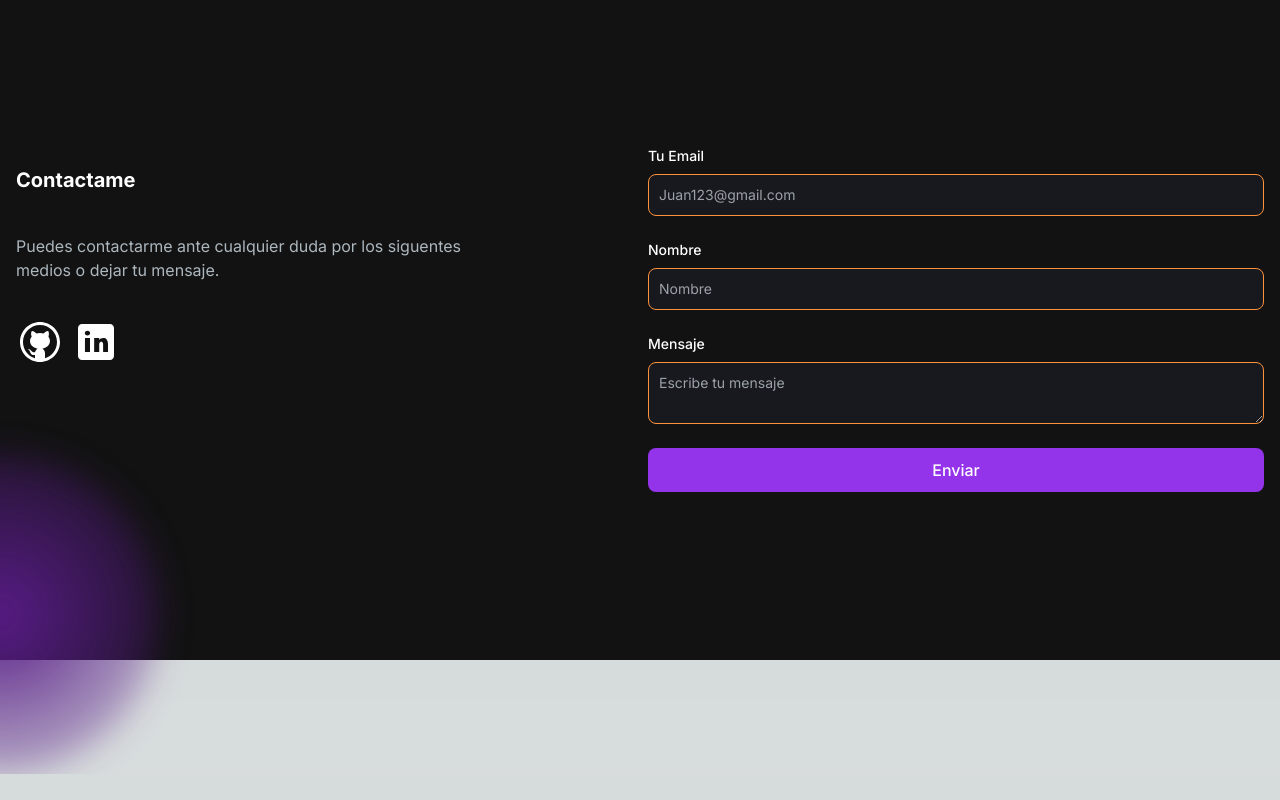
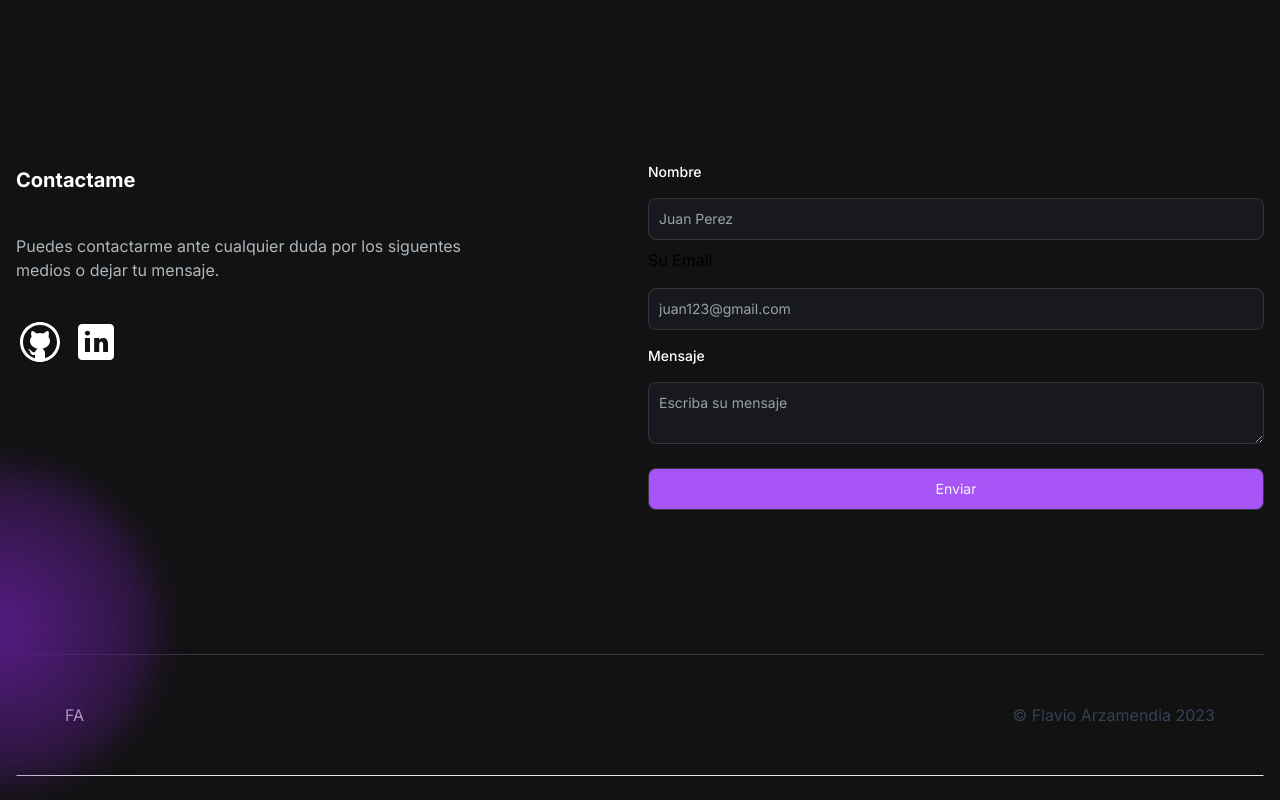
Before and after one commit to Flavioarzamendia/porfolioEnNextjs, a Next.js app: page / in a window 1280 px wide. Shown: the part 2270-3070 px from the top of the page. Before the commit the page ends 3044 px from the top, so only its background shows below. Built offline with nearby package versions, Linux system fonts and the light colour scheme.

Commit message:
Formulario y footer

```diff
--- a/package.json
+++ b/package.json
@@ -11,6 +11,7 @@
   "dependencies": {
     "@heroicons/react": "^2.0.18",
     "autoprefixer": "10.4.16",
+    "axios": "^1.5.1",
     "eslint": "8.50.0",
     "eslint-config-next": "13.5.2",
     "framer-motion": "^10.16.4",
--- /dev/null
+++ b/src/app/components/ContactForm.jsx
@@ -0,0 +1,113 @@
+"use client"
+import React, { useState } from 'react';
+import axios from 'axios';
+
+export default () => {
+  const [status, setStatus] = useState({
+    submitted: false,
+    submitting: false,
+    info: { error: false, msg: null },
+  });
+  const [inputs, setInputs] = useState({
+    name:'',
+    email: '',
+    message: '',
+  });
+  const handleServerResponse = (ok, msg) => {
+    if (ok) {
+      setStatus({
+        submitted: true,
+        submitting: false,
+        info: { error: false, msg: msg },
+      });
+      setInputs({
+        name:'',
+        email: '',
+        message: '',
+      });
+    } else {
+      setStatus({
+        info: { error: true, msg: msg },
+      });
+    }
+  };
+  const handleOnChange = (e) => {
+    e.persist();
+    setInputs((prev) => ({
+      ...prev,
+      [e.target.id]: e.target.value,
+    }));
+    setStatus({
+      submitted: false,
+      submitting: false,
+      info: { error: false, msg: null },
+    });
+  };
+  const handleOnSubmit = (e) => {
+    e.preventDefault();
+    setStatus((prevStatus) => ({ ...prevStatus, submitting: true }));
+    axios({
+      method: 'POST',
+      url: 'https://formspree.io/f/mpzgoqyo',
+      data: inputs,
+    })
+      .then((response) => {
+        handleServerResponse(
+          true,
+          'Su mensaje ha sido enviado con Exito!',
+        );
+      })
+      .catch((error) => {
+        handleServerResponse(false, error.response.data.error);
+      });
+  };
+  return (
+    <main className="z-10">
+      <form onSubmit={handleOnSubmit} className="flex flex-col">
+        <label htmlFor='subject' className="text-white block text-sm mb-2 font-medium mt-4 pb-2">Nombre</label>
+        <input
+          id="name"
+          name="name"
+          onChange={handleOnChange}
+          required
+          value={inputs.name}
+          className="bg-[#18191E] border border-[#33353F] placeholder-[#9CA2A9] text-gray-100 text-sm rounded-lg block w-full p-2.5"
+          placeholder='Juan Perez'
+        />
+        <label htmlFor="email" className='mb-4 pt-2'>Su Email</label>
+        <input
+          id="email"
+          type="email"
+          name="_replyto"
+          onChange={handleOnChange}
+          required
+          value={inputs.email}
+          className="bg-[#18191E] border border-[#33353F] placeholder-[#9CA2A9] text-gray-100 text-sm rounded-lg block w-full p-2.5"
+          placeholder='juan123@gmail.com'
+        />
+        <label htmlFor="message" className="text-white block text-sm mb-2 font-medium mt-4"
+        >Mensaje</label>
+        <textarea
+          id="message"
+          name="message"
+          onChange={handleOnChange}
+          required
+          value={inputs.message}
+          className="bg-[#18191E] border border-[#33353F] placeholder-[#9CA2A9] text-gray-100 text-sm rounded-lg block w-full p-2.5 mt-2"
+          placeholder='Escriba su mensaje'
+        />
+        <button type="submit" disabled={status.submitting} className="bg-purple-500 border hover:bg-purple-600 border-[#33353F] placeholder-[#9CA2A9] text-gray-100 text-sm rounded-lg block w-full p-2.5 mt-6">
+          {!status.submitting
+            ? !status.submitted
+              ? 'Enviar'
+              : 'Enviado'
+            : 'Enviando...'}
+        </button>
+      </form>
+      {status.info.error && (
+        <div className="error">Error: {status.info.msg}</div>
+      )}
+      {!status.info.error && status.info.msg && <p className='text-green-500 mt-3 text-center'>{status.info.msg}</p>}
+    </main>
+  );
+};
--- a/src/app/components/EmailSection.jsx
+++ b/src/app/components/EmailSection.jsx
@@ -1,10 +1,14 @@
-import React from "react";
+"use client"
+import Rect from "react";
 import GithubIcon from "../../../public/github-icon.svg";
 import LinkedinIcon from "../../../public/linkedin-icon.svg";
 import Link from "next/link";
 import Image from "next/image";
+import ContactForm from "./ContactForm";
 
 const EmailSection = () => {
+
+
   return (
     <section
       id="contact"
@@ -29,58 +33,8 @@ const EmailSection = () => {
         </div>
       </div>
       <div className="z-10">
-        <form className="flex flex-col" method="POST">
-          <div className="mb-6">
-            <label
-              htmlFor="email"
-              className="text-white block mb-2 text-sm font-medium"
-            >
-              Tu Email
-            </label>
-            <input
-              type="email"
-              id="email"
-              required
-              className="bg-[#18191E] border border-orange-400 placeholder-[#9CA2A9] text-white text-sm rounded-lg block w-full p-2.5"
-              placeholder="Juan123@gmail.com"
-            />
-          </div>
-          <div className="mb-6">
-            <label
-              htmlFor="subject"
-              className="text-white block text-sm mb-2 font-medium"
-            >
-              Nombre
-            </label>
-            <input
-              type="text"
-              id="subject"
-              required
-              className="bg-[#18191E] border border-orange-400 placeholder-[#9CA2A9] text-white text-sm rounded-lg block w-full p-2.5"
-              placeholder="Nombre"
-            />
-          </div>
-          <div className="mb-6">
-            <label
-              htmlFor="message"
-              className="text-white block text-sm mb-2 font-medium"
-            >
-              Mensaje
-            </label>
-            <textarea
-              name="message"
-              id="message"
-              className="bg-[#18191E] border border-orange-400 placeholder-[#9CA2A9] text-white text-sm rounded-lg block w-full p-2.5"
-              placeholder="Escribe tu mensaje"
-            />
-          </div>
-          <button
-            type="submit"
-            className="bg-purple-600 hover:bg-purple-500 text-white font-medium py-2.5 px-5 rounded-lg w-full"
-          >
-            Enviar
-          </button>
-        </form>
+        <ContactForm></ContactForm>
+
       </div>
     </section>
   );
--- /dev/null
+++ b/src/app/components/Footer.jsx
@@ -0,0 +1,15 @@
+import React from "react";
+
+const Footer = () => {
+    const today = new Date();
+  return (
+    <footer className="footer border z-10 border-t-[#33353F] border-l-transparent border-r-transparent text-white">
+      <div className="container p-12 flex justify-between">
+        <span>FA</span>
+        <p className="text-slate-700"> © Flavio Arzamendia {today.getFullYear()}</p>
+      </div>
+    </footer>
+  );
+};
+
+export default Footer;
--- a/src/app/components/Navbar.jsx
+++ b/src/app/components/Navbar.jsx
@@ -32,7 +32,7 @@ const Navbar = () => {
       <div className="flex container lg:py-4 flex-wrap items-center justify-between mx-auto px-4 py-2">
         <Link
           href={"/"}
-          className="text-2xl md:text-5xl text-white font-bold  "
+          className="text-2xl md:text-5xl text-white font-bold   "
         >
           FA
         </Link>
--- a/src/app/page.js
+++ b/src/app/page.js
@@ -4,6 +4,7 @@ import Navbar from './components/Navbar';
 import AboutSection from './components/AboutSection';
 import ProjectsSection from './components/ProjectsSection';
 import EmailSection from './components/EmailSection';
+import Footer from './components/Footer';
 
 export default function Home() {
   return (
@@ -14,7 +15,7 @@ export default function Home() {
       <AboutSection></AboutSection>
       <ProjectsSection></ProjectsSection>
       <EmailSection></EmailSection>
-
+      <Footer></Footer>
      </div>
     </main>
   )
```
Also changed, not shown: 1 other file (tests, documents, lock files or other folders).
